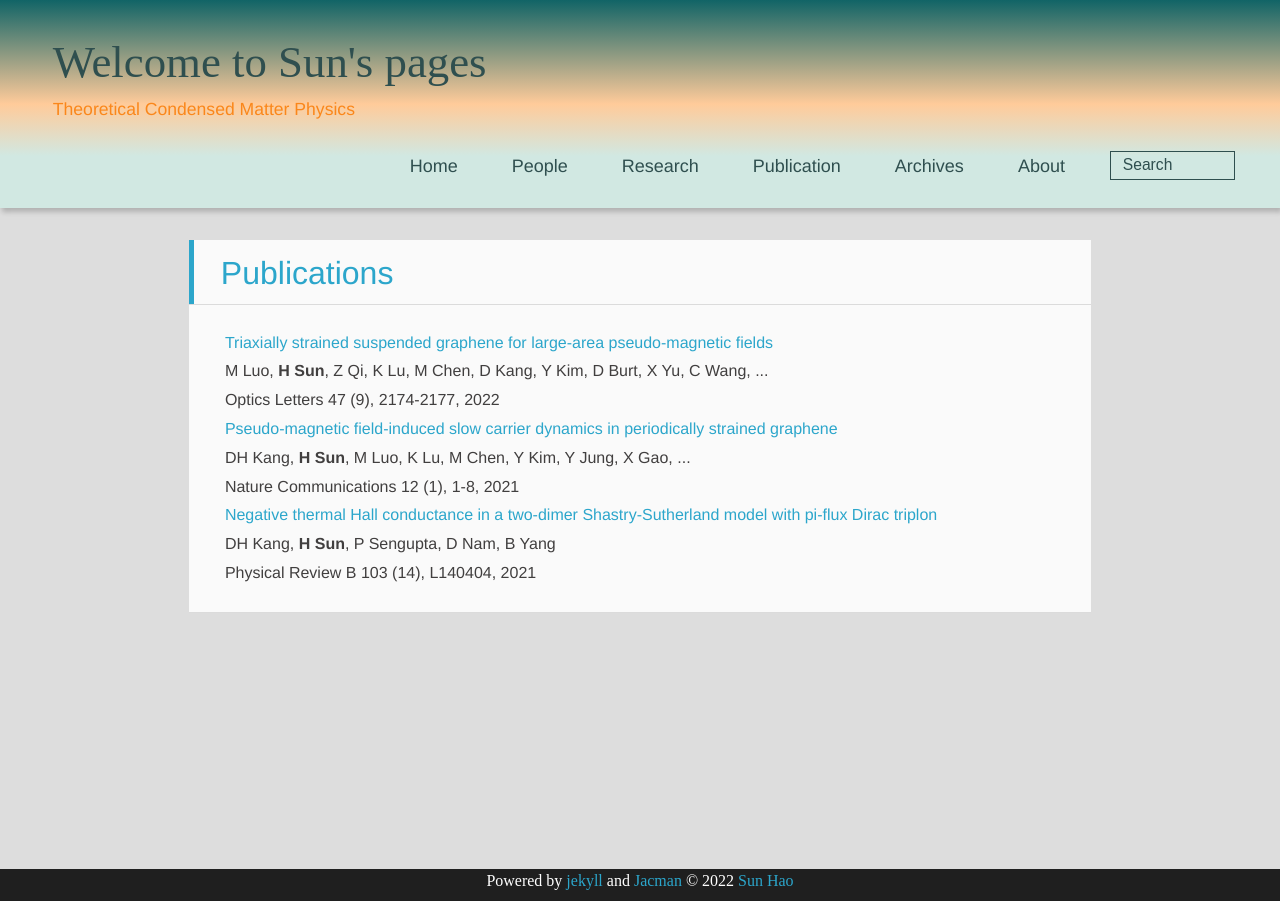
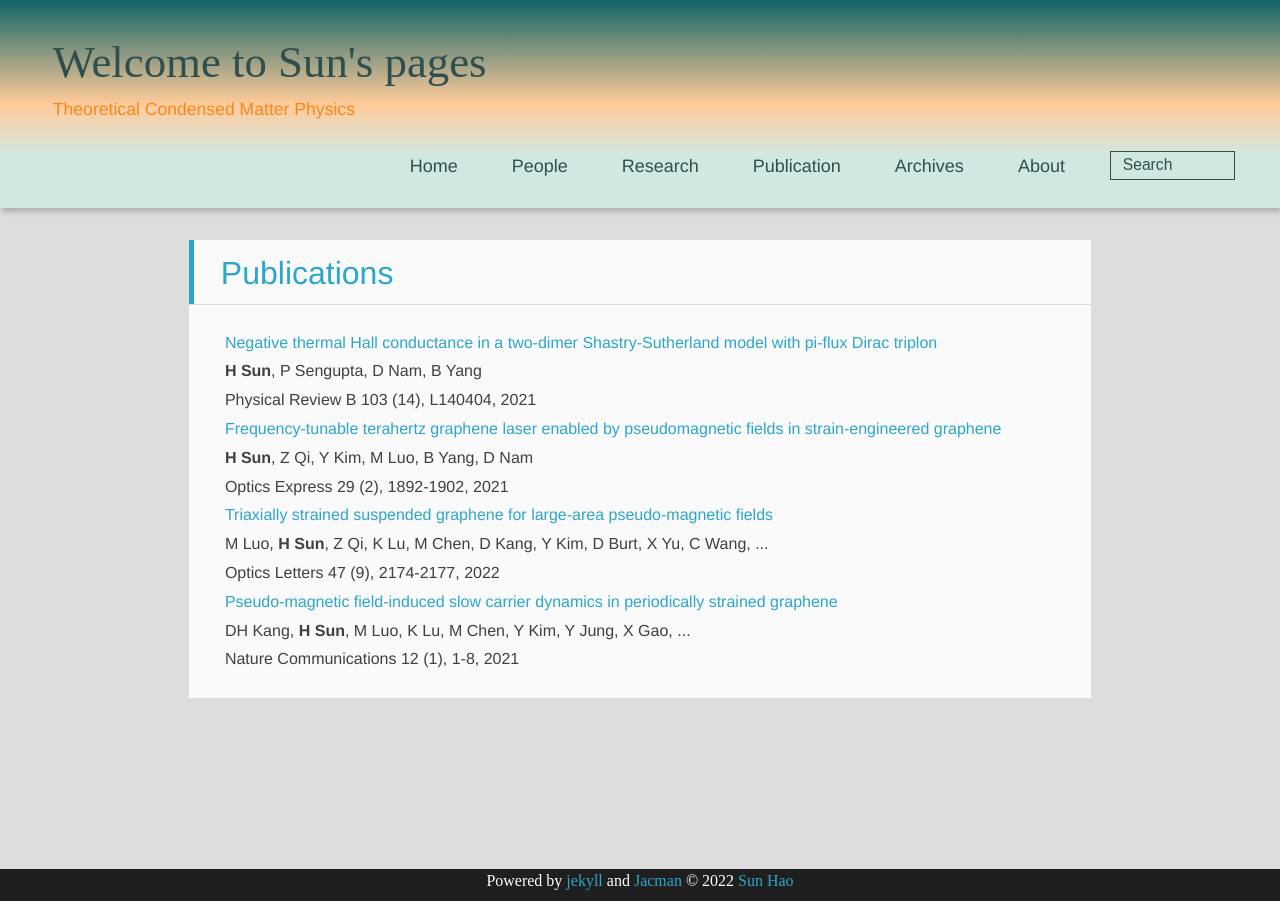
Before and after one commit to sunohao/sunhao_physics, a Jekyll site: the page built from publications/index.html, in a window 1280 px wide. Built offline with Jekyll 4.4.1, drawn with Linux system fonts in a browser that asks for light colours; nearby versions of some CDN libraries; some web fonts are replaced.

Commit message:
Update index.html

```diff
--- a/publications/index.html
+++ b/publications/index.html
@@ -3,6 +3,21 @@ layout: page
 type: page
 title: Publications
 ---
+
+
+<td class="gsc_a_t">
+    <a href="https://doi.org/10.1103/PhysRevB.103.L140404">
+        Negative thermal Hall conductance in a two-dimer Shastry-Sutherland model with pi-flux Dirac triplon</a>
+        <div class="gs_gray"><b>H Sun</b>, P Sengupta, D Nam, B Yang</div>
+        <div class="gs_gray">Physical Review B 103 (14), L140404<span class="gs_oph">, 2021</span></div>
+</td>
+
+<td class="gsc_a_t">
+    <a href="https://doi.org/10.1364/OE.405922">
+        Frequency-tunable terahertz graphene laser enabled by pseudomagnetic fields in strain-engineered graphene</a>
+        <div class="gs_gray"><b>H Sun</b>, Z Qi, Y Kim, M Luo, B Yang, D Nam</div>
+        <div class="gs_gray">Optics Express 29 (2), 1892-1902<span class="gs_oph">, 2021</span></div>
+</td>
 
 <td class="gsc_a_t">
     <a href="https://doi.org/10.1364/OL.455569">
@@ -17,10 +32,3 @@ title: Publications
         <div class="gs_gray">DH Kang, <b>H Sun</b>, M Luo, K Lu, M Chen, Y Kim, Y Jung, X Gao, ...</div>
         <div class="gs_gray">Nature Communications 12 (1), 1-8<span class="gs_oph">, 2021</span></div>
 </td>
-
-<td class="gsc_a_t">
-    <a href="https://doi.org/10.1103/PhysRevB.103.L140404">
-        Negative thermal Hall conductance in a two-dimer Shastry-Sutherland model with pi-flux Dirac triplon</a>
-        <div class="gs_gray">DH Kang, <b>H Sun</b>, P Sengupta, D Nam, B Yang</div>
-        <div class="gs_gray">Physical Review B 103 (14), L140404<span class="gs_oph">, 2021</span></div>
-</td>
```
